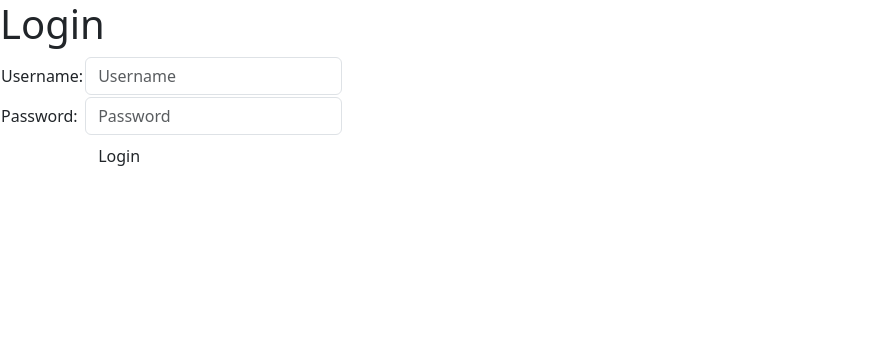
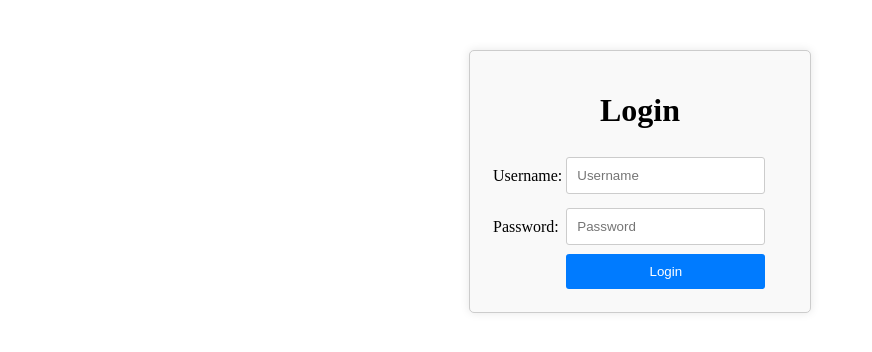
Before and after one commit to BASDAT-F14/TK-BASDAT-F14, a Django app: page /auth/login/ in a window 1280 px wide. Shown: the top 352 px of the page, without its empty margins (0-872 px from the left). Run offline with Django 5.2, Linux system fonts and the light colour scheme; some libraries are stand-ins or nearby versions.

Commit message:
Update HTML Login & Register

```diff
--- a/authentication/templates/login.html
+++ b/authentication/templates/login.html
@@ -1,15 +1,69 @@
-{% extends 'base.html' %}
+<!DOCTYPE html>
+<html lang="en">
+<head>
+    <meta charset="UTF-8">
+    <meta name="viewport" content="width=device-width, initial-scale=1.0">
+    <title>Login</title>
+    <style>
+        /* Style for the login container */
+        .login {
+            width: 300px;
+            margin: 0 auto;
+            margin-top: 50px;
+            padding: 20px;
+            border: 1px solid #ccc;
+            border-radius: 5px;
+            background-color: #f9f9f9;
+            box-shadow: 0px 0px 10px rgba(0, 0, 0, 0.1);
+        }
 
-{% block meta %}
-    <title>Login</title>
-{% endblock meta %}
+        /* Style for the login form elements */
+        .login input[type="text"],
+        .login input[type="password"] {
+            width: 100%;
+            padding: 10px;
+            margin: 5px 0;
+            border: 1px solid #ccc;
+            border-radius: 3px;
+            box-sizing: border-box;
+        }
 
-{% block content %}
+        /* Style for the login button */
+        .login .login_btn {
+            width: 100%;
+            padding: 10px;
+            background-color: #007bff;
+            border: none;
+            border-radius: 3px;
+            color: #fff;
+            cursor: pointer;
+        }
 
-<div class = "login">
+        .login .login_btn:hover {
+            background-color: #0056b3;
+        }
 
+        /* Style for the title */
+        .login h1 {
+            text-align: center;
+            margin-bottom: 20px;
+        }
+
+        /* Style for error messages */
+        .login ul {
+            list-style-type: none;
+            padding: 0;
+            margin: 0;
+        }
+
+        .login ul li {
+            color: #dc3545;
+        }
+    </style>
+</head>
+<body>
+    <div class="login">
         <h1>Login</h1>
-
         <form method="POST" action="">
             {% csrf_token %}
             <table>
@@ -17,19 +71,16 @@
                     <td>Username: </td>
                     <td><input type="text" name="username" placeholder="Username" class="form-control"></td>
                 </tr>
-
                 <tr>
                     <td>Password: </td>
                     <td><input type="password" name="password" placeholder="Password" class="form-control"></td>
                 </tr>
-
                 <tr>
                     <td></td>
                     <td><input class="btn login_btn" type="submit" value="Login"></td>
                 </tr>
             </table>
         </form>
-
         {% if messages %}
             <ul>
                 {% for message in messages %}
@@ -37,9 +88,7 @@
                 {% endfor %}
             </ul>
         {% endif %}
-
         {% comment %} Don't have an account yet? <a href="{% url 'main:register' %}">Register Now</a> {% endcomment %}
-
     </div>
-
-{% endblock content %}
+</body>
+</html>
```
Also changed, not shown: authentication/templates/register.html (+77 -14 lines). Lines whose indentation alone changed are shown as unchanged.
